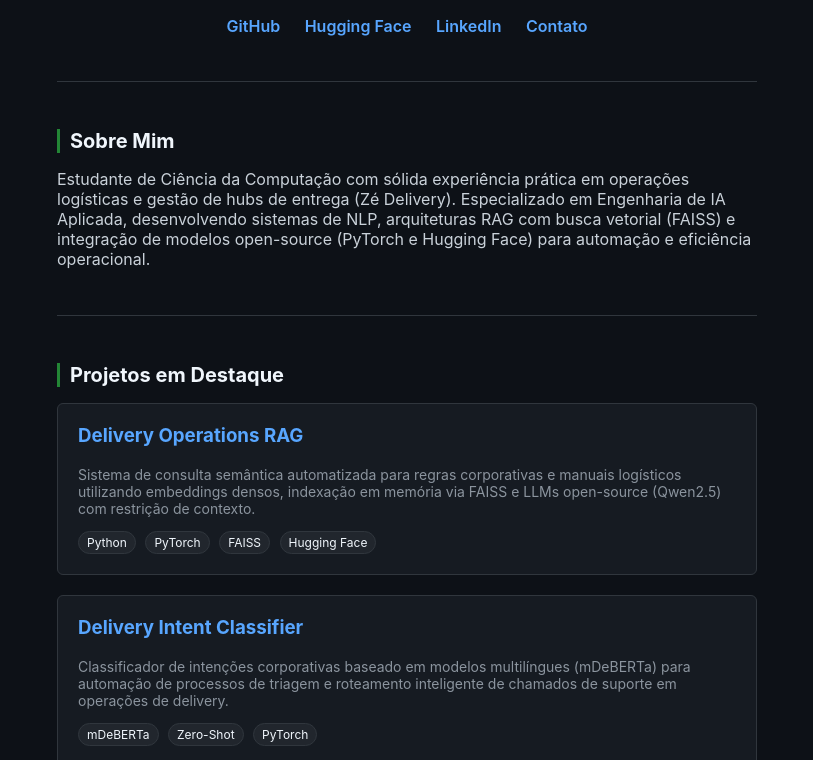
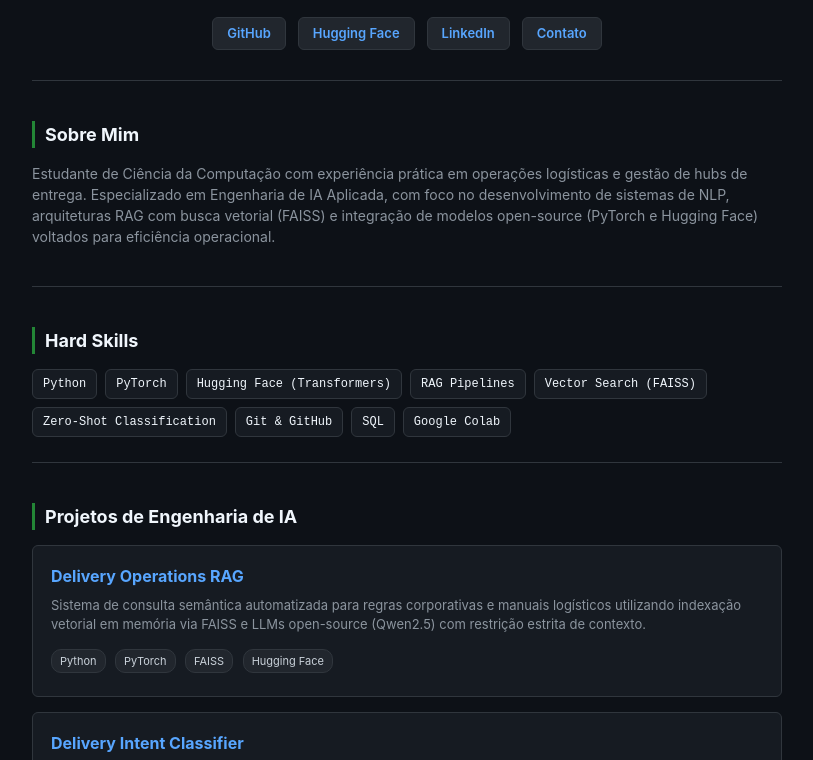
Before and after one commit to 01Americonetto/01Americonetto.github.io, a plain HTML site: page index.html in a window 1280 px wide. Shown: the part 133-893 px from the top of the page, without its empty margins (233-1046 px from the left). Drawn offline with Linux system fonts and the light colour scheme.

Commit message:
Refactor index.html with layout and content updates
Updated the layout and styling of the index.html file, including changes to headings, padding, and skill badges. Revised the content in the 'Sobre Mim' section and added a new 'Hard Skills' section.

```diff
--- a/index.html
+++ b/index.html
@@ -1,3 +1,4 @@
+
 <!DOCTYPE html>
 <html lang="pt-BR">
 <head>
@@ -5,6 +6,7 @@
     <meta name="viewport" content="width=device-width, initial-scale=1.0">
     <title>Américo Souza | AI Engineer</title>
     <style>
+        * { box-sizing: border-box; }
         body {
             font-family: -apple-system, BlinkMacSystemFont, "Segoe UI", Roboto, Helvetica, Arial, sans-serif;
             background-color: #0d1117;
@@ -13,48 +15,78 @@
             padding: 20px;
             display: flex;
             justify-content: center;
+            line-height: 1.5;
         }
         .container {
-            max-width: 700px;
+            max-width: 750px;
             width: 100%;
         }
         header {
             text-align: center;
-            padding: 40px 0;
+            padding: 40px 0 30px 0;
             border-bottom: 1px solid #30363d;
         }
-        h1 { margin: 0 0 10px 0; color: #f0f6fc; font-size: 28px; }
-        p.subtitle { color: #8b949e; font-size: 16px; margin: 0 0 20px 0; }
+        h1 { margin: 0 0 8px 0; color: #f0f6fc; font-size: 26px; font-weight: 700; }
+        p.subtitle { color: #8b949e; font-size: 15px; margin: 0 0 20px 0; font-weight: 500; }
+        .links {
+            display: flex;
+            justify-content: center;
+            flex-wrap: wrap;
+            gap: 12px;
+        }
         .links a {
-            display: inline-block;
-            margin: 5px 10px;
+            background-color: #21262d;
+            border: 1px solid #30363d;
             color: #58a6ff;
+            padding: 6px 14px;
+            border-radius: 6px;
             text-decoration: none;
+            font-size: 13px;
             font-weight: 600;
+            transition: background 0.2s;
         }
-        .links a:hover { text-decoration: underline; }
-        section { padding: 30px 0; border-bottom: 1px solid #30363d; }
-        h2 { color: #f0f6fc; font-size: 20px; border-left: 3px solid #238636; padding-left: 10px; }
+        .links a:hover { background-color: #30363d; }
+        section { padding: 25px 0; border-bottom: 1px solid #30363d; }
+        h2 { color: #f0f6fc; font-size: 18px; border-left: 3px solid #238636; padding-left: 10px; margin-bottom: 15px; }
+        p { color: #8b949e; font-size: 14px; margin-top: 0; }
+        .skills-grid {
+            display: flex;
+            flex-wrap: wrap;
+            gap: 8px;
+            margin-top: 10px;
+        }
+        .skill-badge {
+            background-color: #161b22;
+            border: 1px solid #30363d;
+            color: #f0f6fc;
+            padding: 5px 10px;
+            border-radius: 6px;
+            font-size: 12px;
+            font-family: monospace;
+        }
         .project-card {
             background-color: #161b22;
             border: 1px solid #30363d;
             border-radius: 6px;
-            padding: 20px;
-            margin-bottom: 20px;
+            padding: 18px;
+            margin-bottom: 15px;
+            transition: border-color 0.2s;
         }
-        .project-card h3 { margin-top: 0; color: #58a6ff; }
-        .project-card p { font-size: 14px; color: #8b949e; }
+        .project-card:hover { border-color: #8b949e; }
+        .project-card h3 { margin: 0 0 8px 0; color: #58a6ff; font-size: 16px; }
+        .project-card p { font-size: 13px; color: #8b949e; margin-bottom: 12px; }
         .tag {
             display: inline-block;
             background-color: #21262d;
-            color: #f0f6fc;
+            color: #c9d1d9;
             padding: 3px 8px;
-            border-radius: 12px;
-            font-size: 12px;
+            border-radius: 10px;
+            font-size: 11px;
             margin-right: 5px;
+            margin-bottom: 5px;
             border: 1px solid #30363d;
         }
-        footer { text-align: center; padding: 20px; color: #8b949e; font-size: 12px; }
+        footer { text-align: center; padding: 25px 0 10px 0; color: #8b949e; font-size: 12px; }
     </style>
 </head>
 <body>
@@ -72,15 +104,30 @@
 
         <section>
             <h2>Sobre Mim</h2>
-            <p>Estudante de Ciência da Computação com sólida experiência prática em operações logísticas e gestão de hubs de entrega (Zé Delivery). Especializado em Engenharia de IA Aplicada, desenvolvendo sistemas de NLP, arquiteturas RAG com busca vetorial (FAISS) e integração de modelos open-source (PyTorch e Hugging Face) para automação e eficiência operacional.</p>
+            <p>Estudante de Ciência da Computação com experiência prática em operações logísticas e gestão de hubs de entrega. Especializado em Engenharia de IA Aplicada, com foco no desenvolvimento de sistemas de NLP, arquiteturas RAG com busca vetorial (FAISS) e integração de modelos open-source (PyTorch e Hugging Face) voltados para eficiência operacional.</p>
         </section>
 
         <section>
-            <h2>Projetos em Destaque</h2>
+            <h2>Hard Skills</h2>
+            <div class="skills-grid">
+                <span class="skill-badge">Python</span>
+                <span class="skill-badge">PyTorch</span>
+                <span class="skill-badge">Hugging Face (Transformers)</span>
+                <span class="skill-badge">RAG Pipelines</span>
+                <span class="skill-badge">Vector Search (FAISS)</span>
+                <span class="skill-badge">Zero-Shot Classification</span>
+                <span class="skill-badge">Git & GitHub</span>
+                <span class="skill-badge">SQL</span>
+                <span class="skill-badge">Google Colab</span>
+            </div>
+        </section>
+
+        <section>
+            <h2>Projetos de Engenharia de IA</h2>
 
             <div class="project-card">
                 <h3>Delivery Operations RAG</h3>
-                <p>Sistema de consulta semântica automatizada para regras corporativas e manuais logísticos utilizando embeddings densos, indexação em memória via FAISS e LLMs open-source (Qwen2.5) com restrição de contexto.</p>
+                <p>Sistema de consulta semântica automatizada para regras corporativas e manuais logísticos utilizando indexação vetorial em memória via FAISS e LLMs open-source (Qwen2.5) com restrição estrita de contexto.</p>
                 <div>
                     <span class="tag">Python</span>
                     <span class="tag">PyTorch</span>
@@ -111,7 +158,7 @@
         </section>
 
         <footer>
-            <p>&copy; 2026 Américo Souza. Construído com foco em Engenharia de IA.</p>
+            <p>&copy; 2026 Américo Souza. Todos os direitos reservados.</p>
         </footer>
     </div>
 </body>
```
